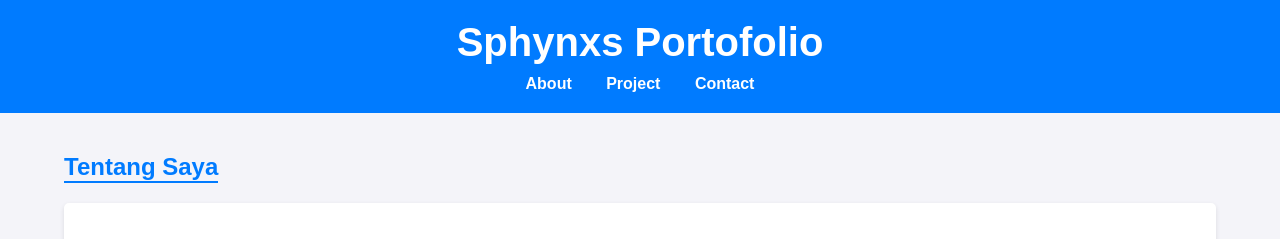
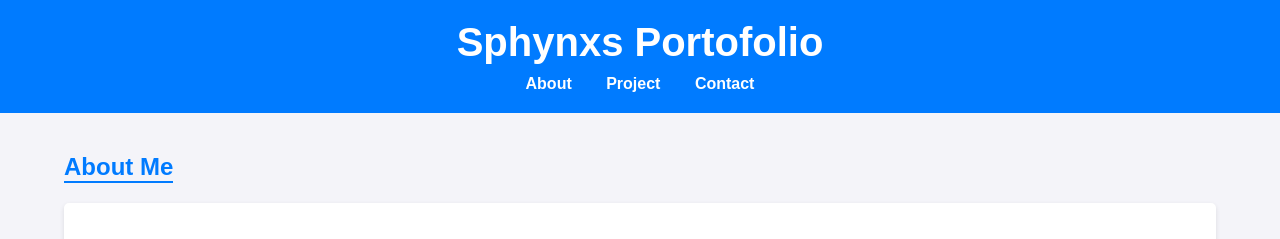
Before and after one commit to VerifiedFiles/sphynx, a plain HTML site: page index.html in a window 1280 px wide. Shown: the top 239 px of the page. Drawn offline with Linux system fonts and the light colour scheme.

Commit message:
Update index.html

```diff
--- a/index.html
+++ b/index.html
@@ -18,7 +18,7 @@
 
     <div class="container">
         <section id="about" class="section">
-            <h2>Tentang Saya</h2>
+            <h2>About Me</h2>
             <div class="card">
                 <p>Hello, my name is Sphynx. I am a fan of blockchain and web3 technology. I have participated in several web3 programs including testnet, node validator and others. I also try to build and participate in developing the community that I join. In my spare time, I prefer traveling and photography as a hobby.</p>
             </div>
```
